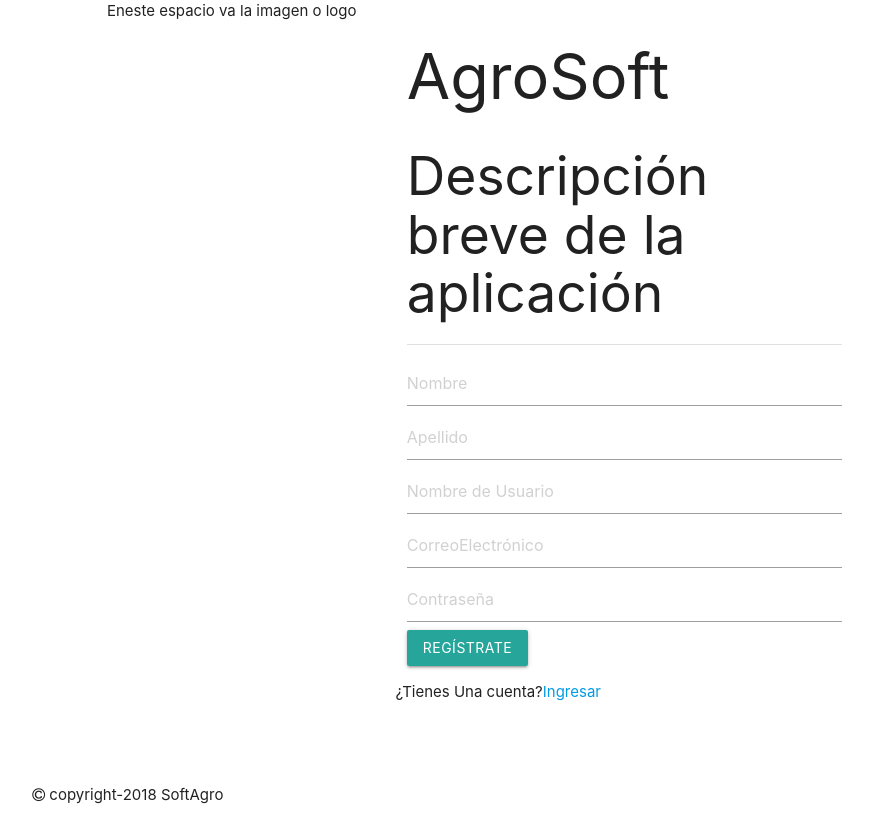
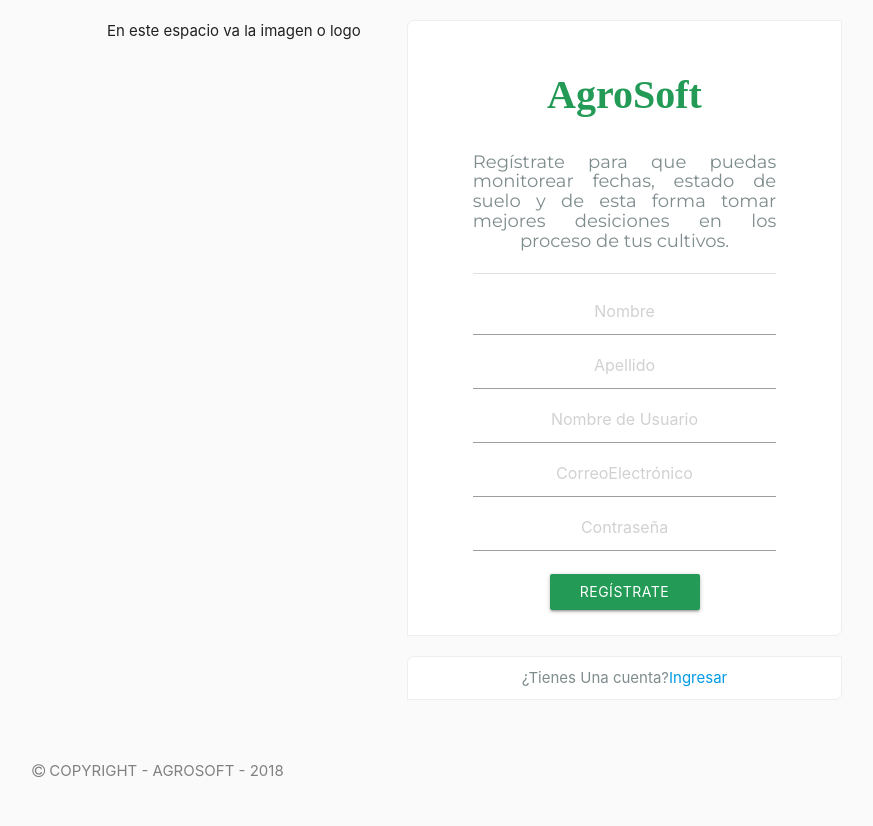
Before and after one commit to asis1986/AppAgro, an Angular app in the folder appAgro/: page / in a window 1280 px wide. Shown: the whole page, without its empty margins (171-1044 px from the left). After the commit the page ends 803 px from the top, so only its background shows below. Built offline with nearby package versions, Linux system fonts and the light colour scheme.

Commit message:
Estilos para la aplicación

```diff
--- a/appAgro/angular.json
+++ b/appAgro/angular.json
@@ -23,7 +23,7 @@
               "src/assets"
             ],
             "styles": [
-              "src/styles.css",
+              "src/assets/styles.css",
               "node_modules/materialize-css/dist/css/materialize.css",
               "./node_modules/font-awesome/css/font-awesome.css"
 
--- a/appAgro/src/app/app.component.html
+++ b/appAgro/src/app/app.component.html
@@ -1,5 +1,17 @@
 
+<!--Contenedor principal de la página-->
 <section id="main-container">
-  <signup></signup>
+ <!--Utilizando la directiva Router-outlet podremos cargar cualquier componente de la aplicación-->
+ <router-outlet></router-outlet>
+
 </section>
-<footer-site></footer-site>
+<!--Pie de página de la aplicación-->
+<footer class="site-footer">
+  <div class="container">
+    <div class="row">
+      <div class=" col">
+        <span class=" fa fa-copyright"></span> copyright - AgroSoft - 2018
+      </div>
+    </div>
+  </div>
+</footer>
--- /dev/null
+++ b/appAgro/src/app/app.routing.ts
@@ -0,0 +1,22 @@
+//importamos las librerias necesarias para realizar el sistema de rutas de la aplicación
+
+import {RouterModule,Routes} from '@angular/router';
+import {ModuleWithProviders} from '@angular/core';
+
+// importamos los componentes a los cuales deseamos crearles una ruta
+import { SignupComponent } from './component/signup/signup.component';
+
+
+
+// creación del sistema de rutas
+
+const appRoutes: Routes = [
+  {path: '', component: SignupComponent},
+  {path: 'signup', component: SignupComponent},
+  {path: '**', component: SignupComponent},
+];
+
+
+//exportamos las en forma de constantes el array de objetos creado anteriormente
+export const appRoutingProviders: any[] = [];
+export const routing: ModuleWithProviders =RouterModule.forRoot(appRoutes);
--- a/appAgro/src/app/component/footer/footer.component.html
+++ /dev/null
@@ -1,10 +0,0 @@
-
-<footer class="site-footer">
-    <div class="container">
-      <div class="row">
-        <div class=" col">
-          <span class=" fa fa-copyright"></span> {{title}}
-        </div>
-      </div>
-    </div>
-  </footer>
--- a/appAgro/src/app/component/footer/footer.component.ts
+++ /dev/null
@@ -1,21 +0,0 @@
-
-//Importar librerias necesarias para la creación de componentes
-import {Component, OnInit} from '@angular/core';
-
-@Component({
-  selector: 'footer-site',
-  templateUrl:'./footer.component.html'
-})
-
-export class FooterComponent implements OnInit{
-
-  public title:string;
-
-  constructor(){
-    this.title = 'copyright-2018 SoftAgro';
-  }
-
-  ngOnInit(){
-    console.log('COmponente Cargado ');
-  }
-}
--- a/appAgro/src/app/component/signup/signup.component.html
+++ b/appAgro/src/app/component/signup/signup.component.html
@@ -5,7 +5,7 @@
       <!--Caja para la imagen o logotipo-->
       <div class="row">
         <div class="col m5 hide-on-small-only">
-          Eneste espacio va la imagen o logo
+          En este espacio va la imagen o logo
         </div>
         <!--Caja para el formulario de regístro-->
 
@@ -13,8 +13,11 @@
           <div class="row">
             <div class="signup-box">
               <h1 class="title">{{title}}</h1>
-              <form action="">
-                <h2 class="description">Descripción breve de la aplicación</h2>
+              <form class="signup-form">
+                <h2 class="description">
+                  Regístrate para que puedas monitorear fechas, estado de suelo
+                  y de esta forma tomar mejores desiciones en los proceso de tus cultivos.
+                </h2>
                 <div class="divider"></div>
                 <!--Seccion para los campos del formulario-->
                 <div class="section">
@@ -24,15 +27,15 @@
                   <input type="email" surname="email" placeholder="CorreoElectrónico">
                   <input type="password" surname="password" placeholder="Contraseña">
 
-                  <button type="submit" class="btn btn-waves-effect waves-light btn-signup">Regístrate</button>
+                  <button  class=" btn waves-effect waves-light btn-signup">Regístrate</button>
                 </div>
               </form>
             </div>
-            <!--Caja para para la pregunta de si tienes una cuenta-->
-            <div class="row">
-              <div class="login-box">
-                ¿Tienes Una cuenta?<a href="#">Ingresar</a>
-              </div>
+
+          </div>
+          <div class="row">
+            <div class="login-box">
+              ¿Tienes Una cuenta?<a href="#">Ingresar</a>
             </div>
           </div>
         </div>
--- a/appAgro/src/app/component/signup/signup.component.ts
+++ b/appAgro/src/app/component/signup/signup.component.ts
@@ -9,9 +9,11 @@ import {Component, OnInit } from '@angular/core';
 
 export class SignupComponent implements OnInit{
 public title: string;
+public descripcion: string;
 
 constructor(){
   this.title = 'AgroSoft'
+
 }
 
 ngOnInit(){
--- /dev/null
+++ b/appAgro/src/assets/styles.css
@@ -0,0 +1,69 @@
+/* Estilos para cada uno de los componentes de la aplicación*/
+
+body{
+  background: #fafafa;
+}
+/* Estilos Para el contenedor Principal*/
+#main-container{
+  margin: 20px auto;
+}
+
+/*Estilos Para el logotipo o imagen que se mostrará al lado de los formularios */
+
+
+/*Estilos Para el píe de página de nuesta aplicación*/
+
+.site-footer{
+  text-transform: uppercase;
+  color: grey;
+}
+
+/*Estilos Para el título de la aplicación que se mostrará en los formularios*/
+
+.signup-box .title{
+  color: #239B56;
+  font-family:'OleoScript';
+  font-weight: bold;
+  font-size: 40px;
+
+}
+
+/*Estilos Para los formularios de regístro e ingreso a la aplicación*/
+
+.signup-form{
+  width: 70%;
+  margin: 0 auto;
+}
+
+
+/*Estilos Para la descripción que se muestra en el formulario de regístro*/
+.signup-form .description{
+  color:#7F8C8D;
+  font-size: 1.2em;
+  text-align: justify;
+  font-family: 'Montserrat';
+}
+
+/*Estilos Para las cajas donde está el formulario de regístro y el link a el formulario de ingreso*/
+
+.login-box,
+.signup-box{
+background-color: white;
+border: 1px solid #edeeee !important;
+border-radius: 7px 0px 7px 0px;
+color: #7F8C8D;
+padding: 10px 0px;
+text-align-last: center;
+width: 100%;
+}
+
+.signup-form .btn-signup{
+  background: #239B56   !important;
+  margin-top: 15px;
+  width: 150px !important;
+
+}
+
+.signup-form .btn-signup:hover{
+ background: #17A589 !important;
+}
--- a/appAgro/src/index.html
+++ b/appAgro/src/index.html
@@ -7,6 +7,7 @@
 
   <meta name="viewport" content="width=device-width, initial-scale=1">
   <link rel="icon" type="image/x-icon" href="favicon.ico">
+  <link rel="stylesheet" href="https://fonts.googleapis.com/css?family=Montserrat|Oleo+Script">
 </head>
 <body>
   <app-root></app-root>
```
Also changed, not shown: appAgro/src/app/app.module.ts (+11 -5 lines).
